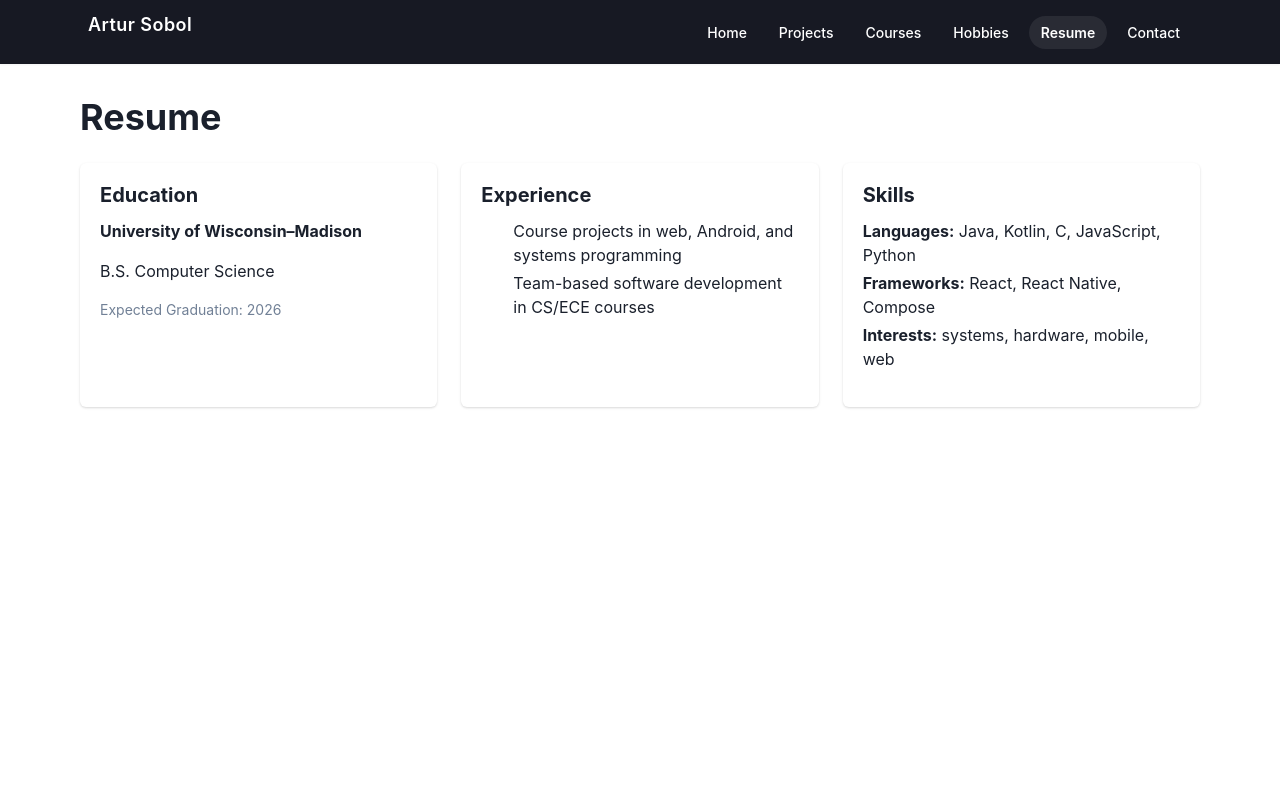
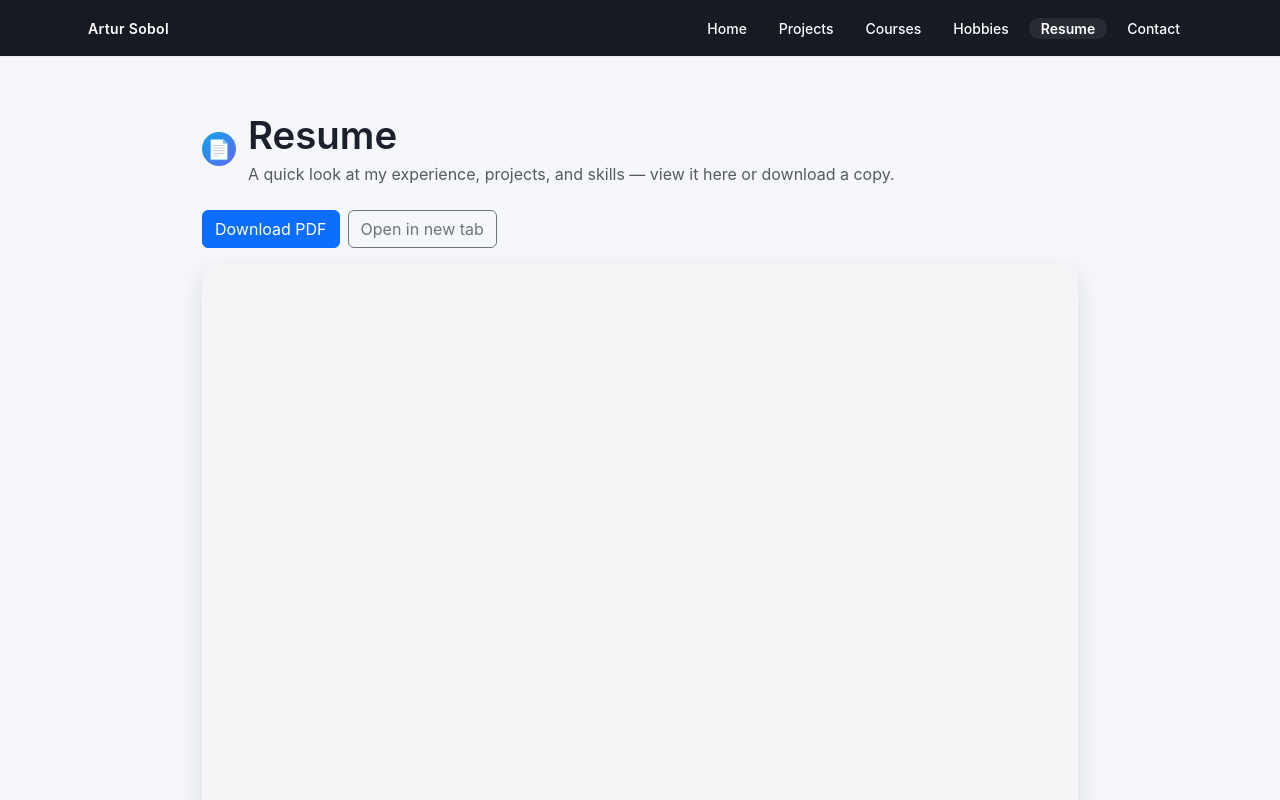
Before and after one commit to CS571-F25/p82, a React (Vite) app: page /#/resume in a window 1280 px wide. Shown: the top 800 px of the page. Built offline with nearby package versions, Linux system fonts and the light colour scheme.

Commit message:
finished the resume and hobbies screens

```diff
--- a/src/App.css
+++ b/src/App.css
@@ -133,3 +133,67 @@
 .navbar-toggler {
   padding: 0.35rem 0.7rem;
 }
+
+/* ===== RESUME PAGE ===== */
+
+.resume-section {
+  background: #f5f7fb;
+  padding-top: 3.5rem;
+  padding-bottom: 3.5rem;
+}
+
+.resume-container {
+  max-width: 900px;
+  margin: 0 auto;
+}
+
+/* header similar to hobbies/courses */
+.resume-header {
+  display: flex;
+  align-items: center;
+  gap: 0.75rem;
+  margin-bottom: 1.5rem;
+}
+
+.resume-icon {
+  width: 34px;
+  height: 34px;
+  border-radius: 999px;
+  display: inline-flex;
+  align-items: center;
+  justify-content: center;
+  background: linear-gradient(135deg, #0ea5e9, #6366f1);
+  color: white;
+  font-size: 1.2rem;
+}
+
+/* card holding the PDF */
+
+.resume-card {
+  border-radius: 18px;
+  overflow: hidden;
+  box-shadow: 0 10px 26px rgba(15, 23, 42, 0.12);
+  border: none;
+  background: #ffffff;
+}
+
+/* embedded PDF frame */
+
+.resume-frame {
+  width: 100%;
+  height: 900px;
+  border: none;
+  display: block;
+}
+
+/* mobile tweak */
+@media (max-width: 768px) {
+  .resume-frame {
+    height: 75vh;
+  }
+
+  .resume-container {
+    padding-left: 0.75rem;
+    padding-right: 0.75rem;
+  }
+}
--- a/src/components/NavBar.jsx
+++ b/src/components/NavBar.jsx
@@ -1,5 +1,4 @@
 // src/components/NavBar.jsx
-import { useState } from "react";
 import { NavLink } from "react-router-dom";
 import {
   Box,
@@ -28,12 +27,15 @@ function NavItem({ to, label, end, onClick }) {
       {({ isActive }) => (
         <Link
           px={3}
-          py={2}
+          // no extra vertical padding; let flex centering do the work
           rounded="full"
           fontSize="sm"
           fontWeight={isActive ? "semibold" : "medium"}
           bg={isActive ? "whiteAlpha.200" : "transparent"}
           color="white"
+          display="inline-flex"
+          alignItems="center"
+          height="100%"                 // match navbar height
           _hover={{ textDecoration: "none", bg: "whiteAlpha.200" }}
           onClick={onClick}
         >
@@ -46,7 +48,6 @@ function NavItem({ to, label, end, onClick }) {
 
 export default function NavBar() {
   const { isOpen, onOpen, onClose } = useDisclosure();
-  const [menuButtonFocused, setMenuButtonFocused] = useState(false);
 
   const handleNavClick = () => {
     onClose();
@@ -62,38 +63,40 @@ export default function NavBar() {
       zIndex={1000}
       boxShadow="sm"
     >
+      {/* This Flex defines a fixed bar height, and centers everything */}
       <Flex
         maxW="6xl"
         mx="auto"
         px={{ base: 4, md: 6 }}
-        h={16}
-        align="center"
+        height="56px"               // fixed navbar height
+        align="center"              // vertical centering
         justify="space-between"
       >
-        {/* Brand */}
-        <NavLink to="/" onClick={handleNavClick}>
-          <Text
-            fontWeight="semibold"
-            fontSize="lg"
-            letterSpacing="wide"
-            _hover={{ textDecoration: "none" }}
-          >
-            Artur Sobol
-          </Text>
-        </NavLink>
+        <Box
+          as={NavLink}
+          to="/"
+          onClick={handleNavClick}
+          display="flex"
+          alignItems="center"
+          height="56px"
+          fontSize="sm"
+          fontWeight="semibold"
+          letterSpacing="wide"
+          color="white"
+          textDecoration="none"
+          _hover={{ textDecoration: "none" }}
+        >
+          Artur Sobol
+        </Box>
 
-        {/* Desktop links */}
+        {/* Desktop nav items on the right */}
         <HStack spacing={2} display={{ base: "none", md: "flex" }}>
           {links.map((link) => (
-            <NavItem
-              key={link.to}
-              {...link}
-              onClick={handleNavClick}
-            />
+            <NavItem key={link.to} {...link} onClick={handleNavClick} />
           ))}
         </HStack>
 
-        {/* Mobile menu button */}
+        {/* Mobile hamburger button */}
         <IconButton
           display={{ base: "flex", md: "none" }}
           aria-label={isOpen ? "Close menu" : "Open menu"}
@@ -102,13 +105,12 @@ export default function NavBar() {
           color="white"
           _hover={{ bg: "whiteAlpha.200" }}
           _active={{ bg: "whiteAlpha.300" }}
+          height="36px"
           onClick={isOpen ? onClose : onOpen}
-          onFocus={() => setMenuButtonFocused(true)}
-          onBlur={() => setMenuButtonFocused(false)}
         />
       </Flex>
 
-      {/* Mobile menu */}
+      {/* Mobile dropdown */}
       {isOpen && (
         <Box
           bg="gray.900"
@@ -124,11 +126,7 @@ export default function NavBar() {
             spacing={1}
           >
             {links.map((link) => (
-              <NavItem
-                key={link.to}
-                {...link}
-                onClick={handleNavClick}
-              />
+              <NavItem key={link.to} {...link} onClick={handleNavClick} />
             ))}
           </Stack>
         </Box>
--- a/src/components/Resume.jsx
+++ b/src/components/Resume.jsx
@@ -1,75 +1,51 @@
 // src/components/Resume.jsx
-import {
-  Box,
-  Card,
-  CardBody,
-  Container,
-  Heading,
-  SimpleGrid,
-  Text,
-  List,
-  ListItem,
-} from "@chakra-ui/react";
+import { Container, Button, Card, Stack } from "react-bootstrap";
+import resumePDF from "../assets/Artur_Sobol_Resume.pdf";
 
 export default function Resume() {
+  // Hide the big default PDF toolbar for a cleaner look
+  const pdfUrl = `${resumePDF}#toolbar=0&navpanes=0&scrollbar=0`;
+
   return (
-    <Box as="section" py={8}>
-      <Container maxW="6xl">
-        <Heading mb={6}>Resume</Heading>
+    <section className="resume-section">
+      <Container className="resume-container">
+        {/* Header like your other pages */}
+        <div className="resume-header">
+          <span className="resume-icon">📄</span>
+          <div>
+            <h1 className="mb-1">Resume</h1>
+            <p className="text-muted mb-0">
+              A quick look at my experience, projects, and skills — view it
+              here or download a copy.
+            </p>
+          </div>
+        </div>
 
-        <SimpleGrid columns={{ base: 1, md: 3 }} spacing={6}>
-          {/* Education */}
-          <Card>
-            <CardBody>
-              <Heading size="md" mb={3}>
-                Education
-              </Heading>
-              <Text fontWeight="bold">
-                University of Wisconsin–Madison
-              </Text>
-              <Text>B.S. Computer Science</Text>
-              <Text fontSize="sm" color="gray.500">
-                Expected Graduation: 2026
-              </Text>
-            </CardBody>
-          </Card>
+        {/* Actions */}
+        <Stack
+          direction="horizontal"
+          gap={2}
+          className="mb-3 flex-wrap justify-content-center justify-content-md-start"
+        >
+          <a href={resumePDF} download="Artur_Sobol_Resume.pdf">
+            <Button variant="primary">Download PDF</Button>
+          </a>
+          <a href={resumePDF} target="_blank" rel="noreferrer">
+            <Button variant="outline-secondary">Open in new tab</Button>
+          </a>
+        </Stack>
 
-          {/* Experience */}
-          <Card>
-            <CardBody>
-              <Heading size="md" mb={3}>
-                Experience
-              </Heading>
-              <List spacing={1}>
-                <ListItem>
-                  Course projects in web, Android, and systems programming
-                </ListItem>
-                <ListItem>
-                  Team-based software development in CS/ECE courses
-                </ListItem>
-              </List>
-            </CardBody>
-          </Card>
-
-          {/* Skills */}
-          <Card>
-            <CardBody>
-              <Heading size="md" mb={3}>
-                Skills
-              </Heading>
-              <Text mb={1}>
-                <strong>Languages:</strong> Java, Kotlin, C, JavaScript, Python
-              </Text>
-              <Text mb={1}>
-                <strong>Frameworks:</strong> React, React Native, Compose
-              </Text>
-              <Text>
-                <strong>Interests:</strong> systems, hardware, mobile, web
-              </Text>
-            </CardBody>
-          </Card>
-        </SimpleGrid>
+        {/* Card with embedded PDF */}
+        <Card className="resume-card">
+          <Card.Body className="p-0">
+            <iframe
+              src={pdfUrl}
+              title="Artur Sobol Resume"
+              className="resume-frame"
+            />
+          </Card.Body>
+        </Card>
       </Container>
-    </Box>
+    </section>
   );
 }
```
Also changed, not shown: 7 other files (tests, documents, lock files or other folders).
